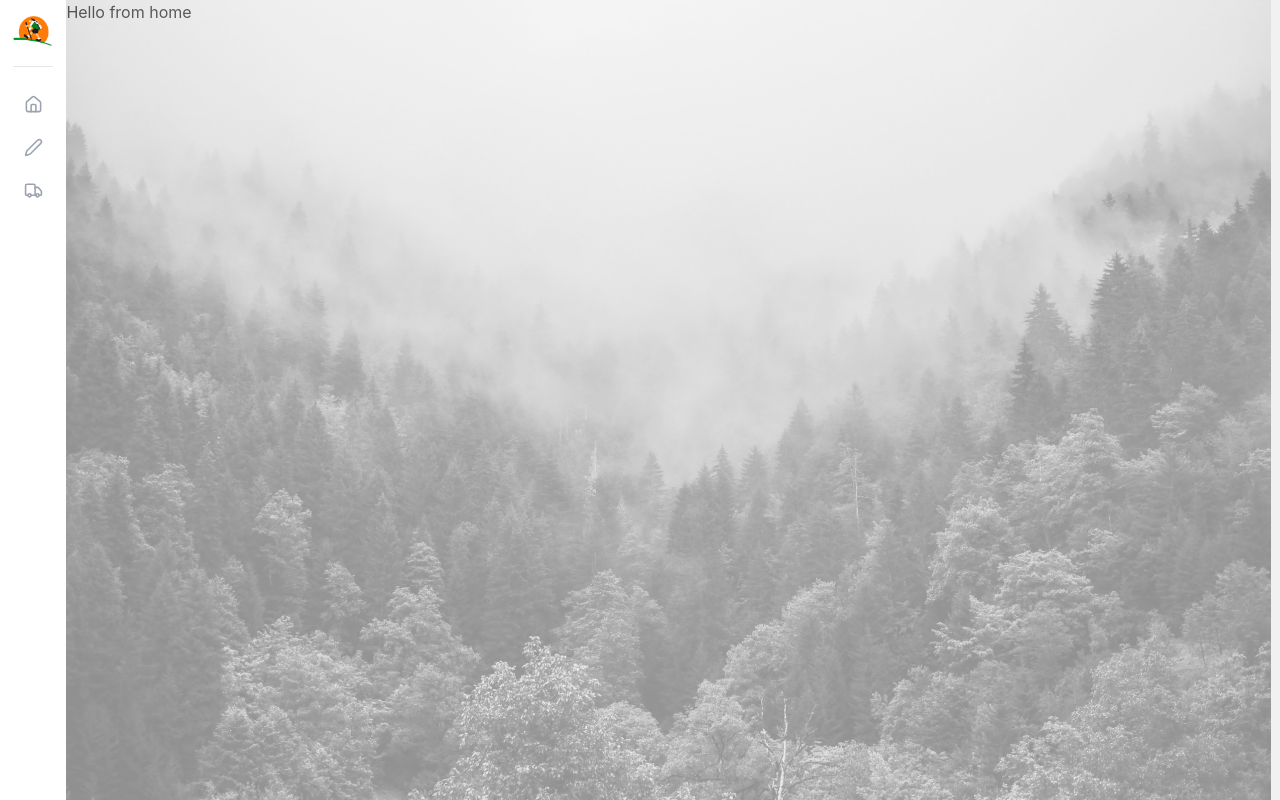
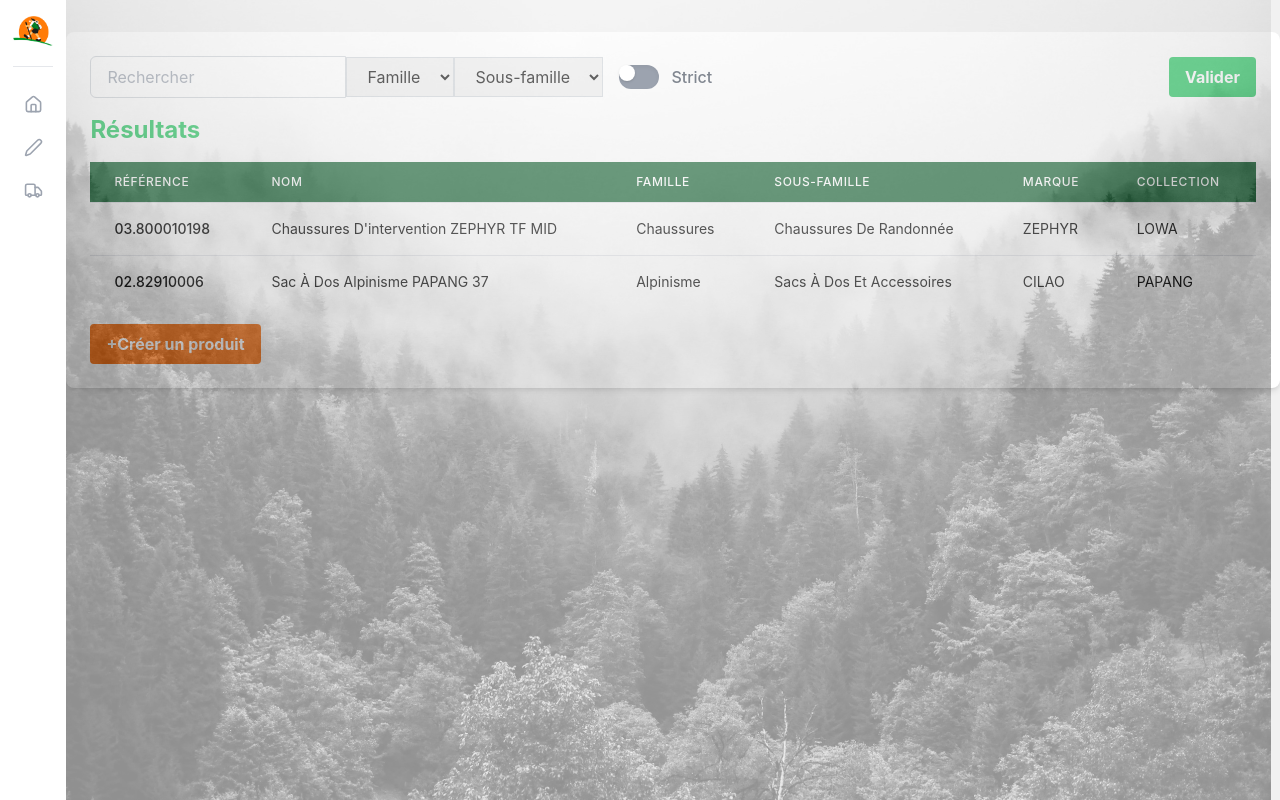
Before and after one commit to acs2i/avc-front-end, a React (Create React App) app: page / in a window 1280 px wide. Built offline with nearby package versions, Linux system fonts and the light colour scheme.

Commit message:
Search Product

```diff
--- /dev/null
+++ b/src/components/Card.tsx
@@ -0,0 +1,16 @@
+import React from 'react'
+
+type InFosCard = {
+  title: string;
+  subtitle: string;
+  children: React.ReactNode;
+};
+
+
+export default function Card({title, subtitle, children}: InFosCard) {
+  return (
+    <section className="bg-white shadow-md rounded-lg p-6 mt-8">
+      {children}
+    </section>
+  )
+}
--- a/src/pages/Home.tsx
+++ b/src/pages/Home.tsx
@@ -1,11 +1,111 @@
 import React from "react";
-import PageContainer from "../components/PageContainer";
-import SectionContainer from "../components/SectionContainer";
+import Card from "../components/Card";
+
+type Product = {
+  reference: string;
+  name: string;
+  family: string;
+  subFamily: string;
+  brand: string;
+  collection: string;
+};
+
+const products: Product[] = [
+  {
+    reference: '03.800010198',
+    name: 'Chaussures D\'intervention ZEPHYR TF MID',
+    family: 'Chaussures',
+    subFamily: 'Chaussures De Randonnée',
+    brand: 'ZEPHYR',
+    collection: 'LOWA',
+  },
+  {
+    reference: '02.82910006',
+    name: 'Sac À Dos Alpinisme PAPANG 37',
+    family: 'Alpinisme',
+    subFamily: 'Sacs À Dos Et Accessoires',
+    brand: 'CILAO',
+    collection: 'PAPANG',
+  }
+];
 
 export default function Home() {
   return (
+    <Card title="Recherche" subtitle="Recherche">
+      <div className="flex justify-between items-center mb-4">
+          <div className="flex items-center">
+            <input
+              type="text"
+              placeholder="Rechercher"
+              className="border border-gray-300 rounded-l-md px-4 py-2 w-64"
+            />
+            <select className="border border-gray-300 px-4 py-2">
+              <option>Famille</option>
+            </select>
+            <select className="border border-gray-300 px-4 py-2">
+              <option>Sous-famille</option>
+            </select>
+            <div className="ml-4 flex items-center">
+              <label htmlFor="strict-toggle" className="flex items-center cursor-pointer">
+                <div className="relative">
+                  <input
+                    id="strict-toggle"
+                    type="checkbox"
+                    className="hidden"
+                  />
+                  <div className="toggle__line w-10 h-6 bg-gray-400 rounded-full shadow-inner"></div>
+                  <div className="toggle__dot absolute w-4 h-4 bg-white rounded-full shadow inset-y-0 left-0"></div>
+                </div>
+                <div className="ml-3 text-gray-700 font-medium">Strict</div>
+              </label>
+            </div>
+          </div>
+          <button className="bg-green-500 hover:bg-green-600 text-white font-bold py-2 px-4 rounded">
+            Valider
+          </button>
+        </div>
 
-        <div>Hello from home</div>
+        <h2 className="text-2xl font-bold text-green-500 mb-4">Résultats</h2>
+        <table className="min-w-full divide-y divide-gray-200">
+          <thead className="bg-green-800">
+            <tr>
+              <th scope="col" className="px-6 py-3 text-left text-xs font-medium text-white uppercase tracking-wider">
+                RÉFÉRENCE
+              </th>
+              <th scope="col" className="px-6 py-3 text-left text-xs font-medium text-white uppercase tracking-wider">
+                NOM
+              </th>
+              <th scope="col" className="px-6 py-3 text-left text-xs font-medium text-white uppercase tracking-wider">
+                FAMILLE
+              </th>
+              <th scope="col" className="px-6 py-3 text-left text-xs font-medium text-white uppercase tracking-wider">
+                SOUS-FAMILLE
+              </th>
+              <th scope="col" className="px-6 py-3 text-left text-xs font-medium text-white uppercase tracking-wider">
+                MARQUE
+              </th>
+              <th scope="col" className="px-6 py-3 text-left text-xs font-medium text-white uppercase tracking-wider">
+                COLLECTION
+              </th>
+            </tr>
+          </thead>
+          <tbody className="bg-white divide-y divide-gray-200">
+            {products.map((product) => (
+              <tr key={product.reference}>
+                <td className="px-6 py-4 whitespace-nowrap text-sm font-medium text-grey-900">{product.reference}</td>
+                <td className="px-6 py-4 whitespace-nowrap text-sm text-grey-500">{product.name}</td>
+                <td className="px-6 py-4 whitespace-nowrap text-sm text-grey-500">{product.family}</td>
+                <td className="px-6 py-4 whitespace-nowrap text-sm text-grey-500">{product.subFamily}</td>
+                <td className="px-6 py-4 whitespace-nowrap text-sm text-grey-500">{product.brand}</td>
+                <td className="px-6 py-4 whitespace-nowrap text-sm text-grey-500">{product.collection}</td>
+              </tr>
+            ))}
+          </tbody>
+        </table>
+        <button className="bg-orange-500 hover:bg-orange-600 text-white font-bold py-2 px-4 rounded mt-4">
+          +Créer un produit
+        </button>
+    </Card>
 
   );
 }
```
